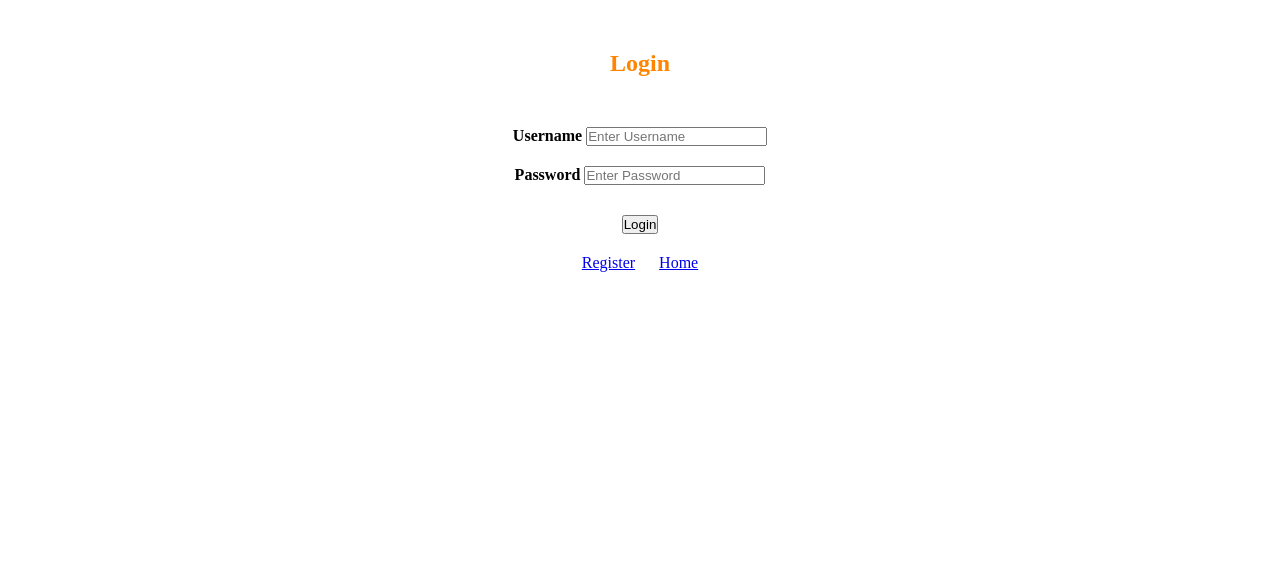
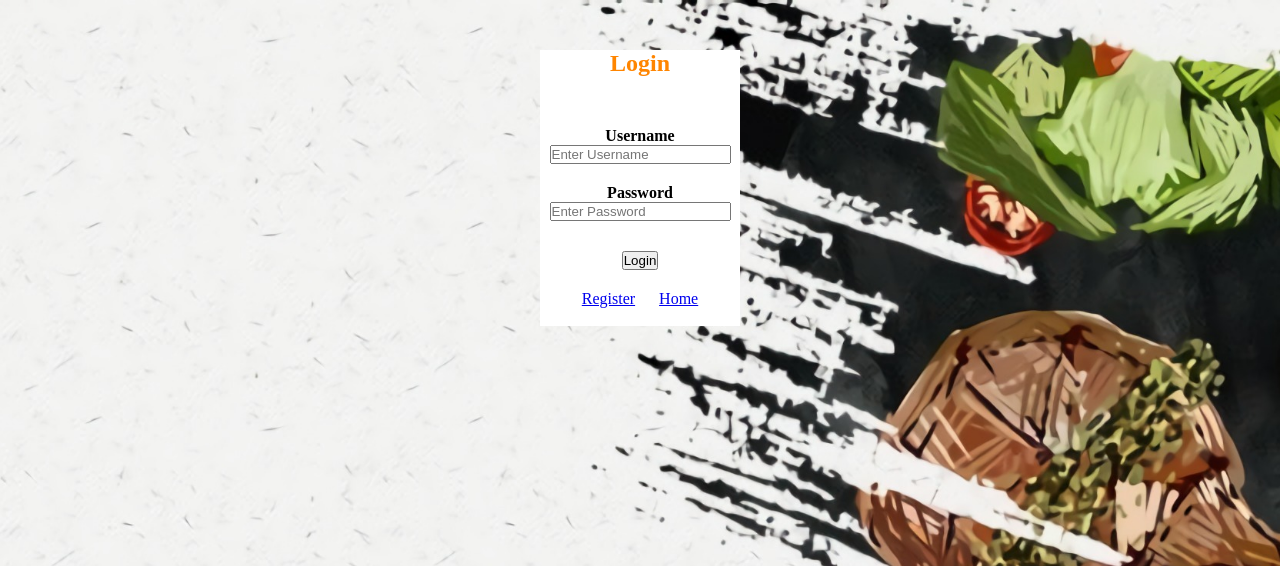
Before and after one commit to Exdragon25/FIT3164_DS4_Project, a Flask app: page /login in a window 1280 px wide. Shown: the top 566 px of the page. Run offline with Flask 2, Linux system fonts and the light colour scheme; parts of the project's set-up code (start-up, migrations or seed data) failed here and were passed over.

Commit message:
give login page a background

```diff
--- a/templates/login.html
+++ b/templates/login.html
@@ -9,6 +9,18 @@
       * {
           margin: 0;
           padding: 0;
+      }
+      body{
+          background-image: url('/static/login_background.jpeg');
+          background-size: cover;
+          background-repeat: no-repeat;
+          background-position: center top;
+          background-attachment: fixed;
+      }
+      .login{
+          background-color: #FFFFFF;
+          width: 200px;
+          margin: auto;
       }
       h2 {
         color: #ff8500;
@@ -34,7 +46,8 @@
 </head>
 <body>
     <form action="/login" method="POST">
-    <h2>Login</h2>
+        <div class="login">
+        <h2>Login</h2>
         <div class="Username">
           <label for="uname"><b>Username</b></label>
           <input type="text" placeholder="Enter Username" name="uname" required>
@@ -52,6 +65,7 @@
         </div><br>
 
         <div style="text-align: center;color:red;">{{msg}}</div>
+        </div>
       </form>
 </body>
 </html>
```
Also changed, not shown: static/login_background.jpeg (added).
